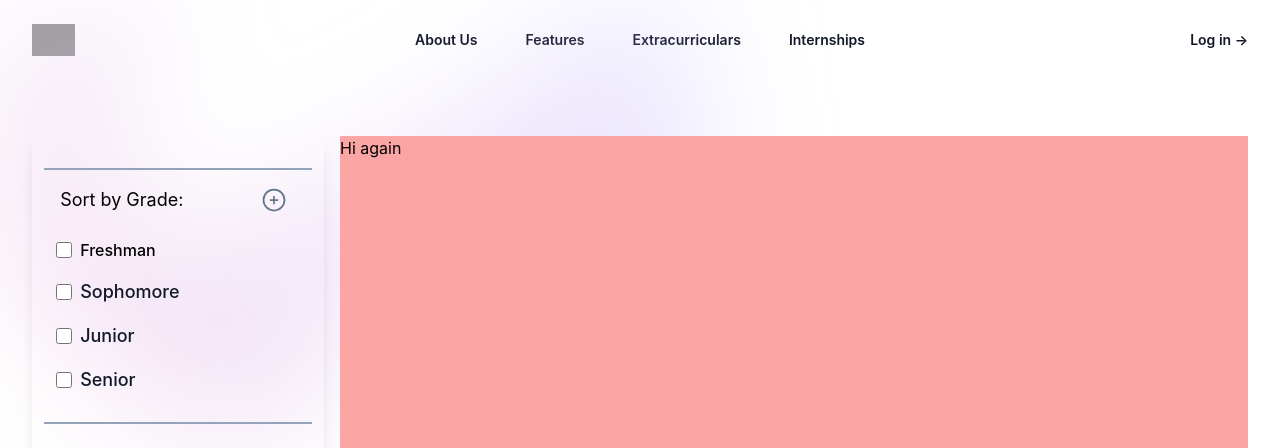
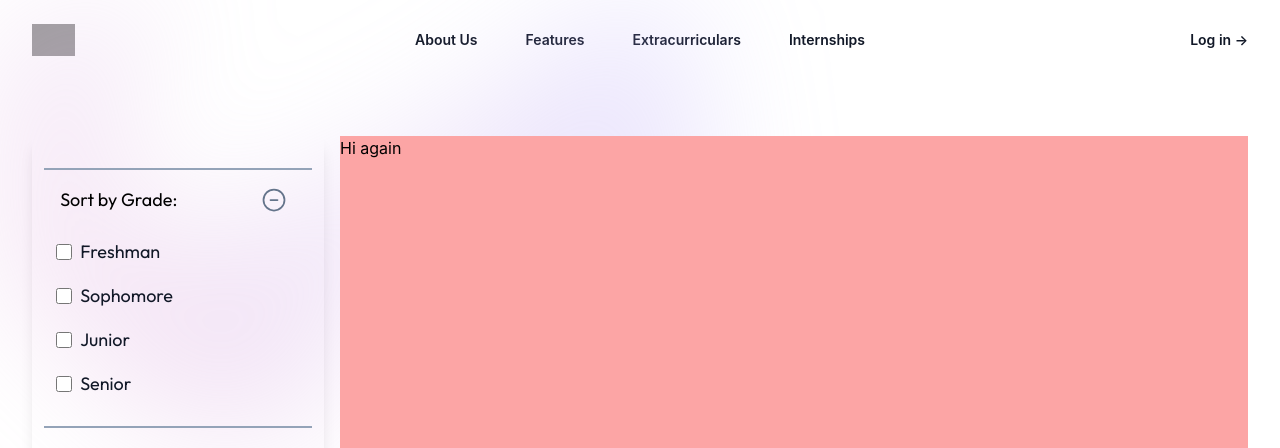
Before and after one commit to ekwoka/talem-app, a React (Create React App) app: page /extracurriculars in a window 1280 px wide. Both pictures are taken after a click on the icon 273 px from the left and 200 px from the top of the page. Shown: the top 448 px of the page. Built offline with nearby package versions, Linux system fonts and the light colour scheme; grey boxes are pictures that could not be loaded.

Commit message:
Added font, changed selection design

```diff
--- a/src/Pages/Extracurriculars.jsx
+++ b/src/Pages/Extracurriculars.jsx
@@ -1,7 +1,7 @@
 import React from "react";
 import Header from "../Components/Header";
 import {useState} from "react"
-import { PlusCircleIcon } from '@heroicons/react/24/outline'
+import { PlusCircleIcon, MinusCircleIcon } from '@heroicons/react/24/outline'
 
 export default function Extracurriculars() {
 
@@ -40,9 +40,9 @@ export default function Extracurriculars() {
 
                         {/* Sort by Grade */}
                         <div className="w-11/12 border-y-2 border-slate-400 h-max p-3 flex flex-col">
-                            <div className="text-lg p-1 flex justify-between items-center" onClick={handleGrade}>
+                            <div className="text-lg p-1 flex justify-between items-center font-outfit" onClick={handleGrade}>
                                 Sort by Grade:
-                                {<PlusCircleIcon className="h-7 w-7 inline mr-2 text-slate-500 hover:text-black cursor-pointer hover:animate-spin"/>}
+                                {showGrade ? <MinusCircleIcon className="h-7 w-7 inline mr-2 text-slate-500 hover:text-black cursor-pointer"/> : <PlusCircleIcon className="h-7 w-7 inline mr-2 text-slate-500 hover:text-black cursor-pointer"/>}
                             </div>
 
                             {showGrade &&
@@ -50,7 +50,7 @@ export default function Extracurriculars() {
                                 <div className="w-full mt-5">
                                     <div class="flex items-center mb-4">
                                         <input id="grade9" type="checkbox" value="" class="w-4 h-4 text-blue-600 bg-gray-100 border-gray-300 rounded focus:ring-blue-500 dark:focus:ring-blue-600 dark:ring-offset-gray-800 focus:ring-2 dark:bg-gray-700 dark:border-gray-600" />
-                                        <label for="grade9" class="ml-2 text-lg-gray-900 dark:text-gray-300 font-medium">Freshman</label>
+                                        <label for="grade9" class="ml-2 text-lg text-gray-900 dark:text-gray-300 font-medium font-outfit">Freshman</label>
                                     </div>
                                 </div>
 
@@ -59,21 +59,21 @@ export default function Extracurriculars() {
                                 <div className="w-full">
                                     <div class="flex items-center mb-4">
                                         <input id="grade10" type="checkbox" value="" class="w-4 h-4 text-blue-600 bg-gray-100 border-gray-300 rounded focus:ring-blue-500 dark:focus:ring-blue-600 dark:ring-offset-gray-800 focus:ring-2 dark:bg-gray-700 dark:border-gray-600" />
-                                        <label for="grade10" class="ml-2 text-lg text-gray-900 dark:text-gray-300 font-medium">Sophomore</label>
+                                        <label for="grade10" class="ml-2 text-lg text-gray-900 dark:text-gray-300 font-medium font-outfit">Sophomore</label>
                                     </div>
                                 </div>
 
                                 <div className="w-full">
                                     <div class="flex items-center mb-4">
                                         <input id="grade11" type="checkbox" value="" class="w-4 h-4 text-blue-600 bg-gray-100 border-gray-300 rounded focus:ring-blue-500 dark:focus:ring-blue-600 dark:ring-offset-gray-800 focus:ring-2 dark:bg-gray-700 dark:border-gray-600" />
-                                        <label for="grade11" class="ml-2 text-lg text-gray-900 dark:text-gray-300 font-medium">Junior</label>
+                                        <label for="grade11" class="ml-2 text-lg text-gray-900 dark:text-gray-300 font-medium font-outfit">Junior</label>
                                     </div>
                                 </div>
 
                                 <div className="w-full">
                                     <div class="flex items-center mb-4">
                                         <input id="grade12" type="checkbox" value="" class="w-4 h-4 text-blue-600 bg-gray-100 border-gray-300 rounded focus:ring-blue-500 dark:focus:ring-blue-600 dark:ring-offset-gray-800 focus:ring-2 dark:bg-gray-700 dark:border-gray-600" />
-                                        <label for="grade12" class="ml-2 text-lg text-gray-900 dark:text-gray-300 font-medium">Senior</label>
+                                        <label for="grade12" class="ml-2 text-lg text-gray-900 dark:text-gray-300 font-medium font-outfit">Senior</label>
                                     </div>
                                 </div>
                                 </>
--- a/tailwind.config.js
+++ b/tailwind.config.js
@@ -4,7 +4,11 @@ module.exports = {
     "./src/**/*.{js,jsx,ts,tsx}",
   ],
   theme: {
-    extend: {},
+    extend: {
+      fontFamily: {
+        outfit: ['Outfit'],
+      }
+    }
   },
   plugins: [],
 }
```
